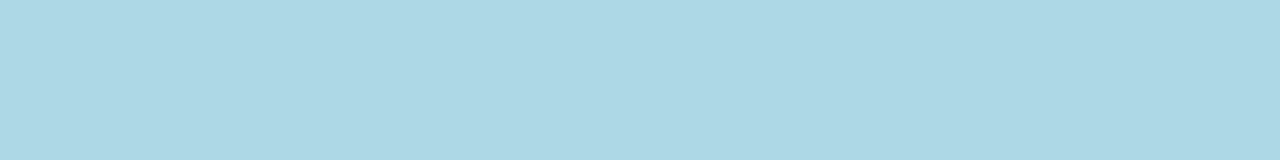
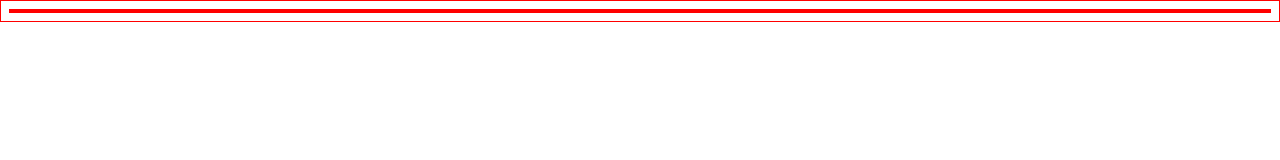
Before and after one commit to BreckCowan/SurveyForm, a website: page index.html in a window 1280 px wide. Drawn offline with Linux system fonts and the light colour scheme.

Commit message:
connected stylesheet, added form elements

```diff
--- a/style.css
+++ b/style.css
@@ -1,3 +1,12 @@
+@import url('https://fonts.googleapis.com/css2?family=Poppins&display=swap');
+
 *{
-    background-color:lightblue;
+    border: 1px solid red;
+    font-family: Poppins;
 }
+
+
+.container{
+    display: flexbox;
+    flex-direction: column;
+}
```
